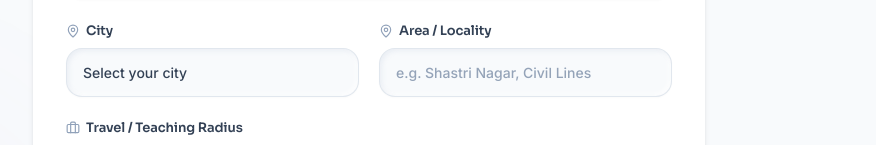
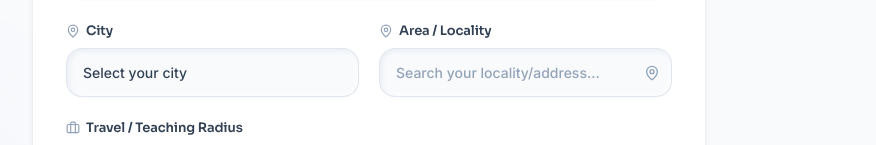
Before and after one commit to sharmaharshit1661-web/Cograd-Pathshala, a React (Vite) app in the folder frontend/: page /register/teacher in a window 1280 px wide. Shown: the part 546-691 px from the top of the page, without its empty margins (271-1147 px from the left). Built offline with nearby package versions, Linux system fonts and the light colour scheme.

Commit message:
feat: integrate OpenStreetMap geocoding for locality autocomplete in parent and teacher registration

```diff
--- /dev/null
+++ b/frontend/src/components/LocalityAutocomplete.jsx
@@ -0,0 +1,121 @@
+import { useState, useEffect, useRef } from 'react';
+import { MapPin, Loader2 } from 'lucide-react';
+
+export default function LocalityAutocomplete({ value, onChange, placeholder = "Search your locality/address..." }) {
+  const [query, setQuery] = useState(value || '');
+  const [suggestions, setSuggestions] = useState([]);
+  const [loading, setLoading] = useState(false);
+  const [showDropdown, setShowDropdown] = useState(false);
+  const dropdownRef = useRef(null);
+
+  // Sync state if value prop changes
+  useEffect(() => {
+    if (value !== undefined) {
+      setQuery(value);
+    }
+  }, [value]);
+
+  // Close dropdown on click outside
+  useEffect(() => {
+    function handleClickOutside(event) {
+      if (dropdownRef.current && !dropdownRef.current.contains(event.target)) {
+        setShowDropdown(false);
+      }
+    }
+    document.addEventListener("mousedown", handleClickOutside);
+    return () => document.removeEventListener("mousedown", handleClickOutside);
+  }, []);
+
+  // Fetch suggestions with a debounce when query changes
+  useEffect(() => {
+    if (query.trim().length < 3 || query === value) {
+      setSuggestions([]);
+      return;
+    }
+
+    const timer = setTimeout(async () => {
+      setLoading(true);
+      try {
+        const res = await fetch(
+          `https://nominatim.openstreetmap.org/search?format=json&q=${encodeURIComponent(query)}&countrycodes=in&addressdetails=1&limit=5`
+        );
+        const data = await res.json();
+        setSuggestions(data);
+      } catch (err) {
+        console.error("OSM Geocoding error:", err);
+      } finally {
+        setLoading(false);
+      }
+    }, 450); // 450ms debounce
+
+    return () => clearTimeout(timer);
+  }, [query, value]);
+
+  const handleSelect = (item) => {
+    const displayName = item.display_name;
+    setQuery(displayName);
+    setShowDropdown(false);
+
+    const address = item.address || {};
+    const parsedLocation = {
+      display_name: displayName,
+      locality: address.suburb || address.neighbourhood || address.road || address.village || address.subdistrict || '',
+      city: address.city || address.town || address.state_district || address.county || '',
+      state: address.state || '',
+      pincode: address.postcode || '',
+      latitude: item.lat,
+      longitude: item.lon,
+    };
+
+    onChange(parsedLocation);
+  };
+
+  return (
+    <div className="relative w-full" ref={dropdownRef}>
+      <div className="relative">
+        <input
+          type="text"
+          value={query}
+          onChange={(e) => {
+            setQuery(e.target.value);
+            setShowDropdown(true);
+          }}
+          onFocus={() => setShowDropdown(true)}
+          placeholder={placeholder}
+          className="form-input pr-10"
+        />
+        <div className="absolute right-3 top-1/2 -translate-y-1/2 flex items-center gap-1.5">
+          {loading ? (
+            <Loader2 className="w-4 h-4 animate-spin text-slate-400" />
+          ) : (
+            <MapPin className="w-4 h-4 text-slate-400" />
+          )}
+        </div>
+      </div>
+
+      {showDropdown && suggestions.length > 0 && (
+        <ul className="absolute z-50 w-full mt-1 bg-white border border-slate-200 rounded-xl shadow-lg max-h-60 overflow-y-auto divide-y divide-slate-100 p-0 text-left">
+          {suggestions.map((item) => (
+            <li key={item.place_id}>
+              <button
+                type="button"
+                onClick={() => handleSelect(item)}
+                className="w-full px-4 py-3 text-left hover:bg-slate-50 flex items-start gap-2.5 transition-colors cursor-pointer border-0 bg-transparent text-sm text-slate-700"
+              >
+                <MapPin className="w-4 h-4 text-blue-500 shrink-0 mt-0.5" />
+                <div>
+                  <div className="font-semibold text-slate-800">
+                    {item.address.suburb || item.address.neighbourhood || item.address.road || item.address.village || item.address.city || "Unknown Locality"}
+                  </div>
+                  <div className="text-xs text-slate-400 mt-0.5 leading-normal">
+                    {item.display_name}
+                  </div>
+                </div>
+              </button>
+            </li>
+          ))}
+        </ul>
+      )}
+    </div>
+  );
+}
--- a/frontend/src/pages/RegisterParent.jsx
+++ b/frontend/src/pages/RegisterParent.jsx
@@ -8,6 +8,7 @@ import {
 } from 'lucide-react';
 import { getDiagnosticQuestions } from '../utils/mockDb';
 import { api } from '../utils/api';
+import LocalityAutocomplete from '../components/LocalityAutocomplete';
 
 const CLASSES = [
   'Class 1', 'Class 2', 'Class 3', 'Class 4', 'Class 5',
@@ -1010,14 +1011,27 @@ const RegisterParent = () => {
                   {/* Area / Locality — optional */}
                   <div className="text-left">
                     <label className="form-label"><MapPin className="w-3.5 h-3.5 text-slate-400 mr-1.5" />Area / Locality</label>
-                    <input
-                      type="text"
-                      name="locality"
+                    <LocalityAutocomplete
                       value={childForm.locality}
-                      onChange={handleChildChange}
-                      className="form-input"
-                      placeholder="e.g. Civil Lines, Sadar, Shastri Nagar"
-                      maxLength={100}
+                      onChange={(location) => {
+                        setChildForm(prev => {
+                          const updated = {
+                            ...prev,
+                            locality: location.locality || location.display_name,
+                          };
+                          if (location.city) {
+                            const matchedCity = CITIES.find(c => c.toLowerCase() === location.city.toLowerCase());
+                            if (matchedCity) {
+                              updated.city = matchedCity;
+                              setCityError('');
+                            } else {
+                              updated.city = 'Other';
+                            }
+                          }
+                          return updated;
+                        });
+                        setCityTouched(true);
+                      }}
                     />
                     <p className="text-[9px] text-slate-400 font-medium mt-1">Helps us match you with a teacher nearby</p>
                   </div>
--- a/frontend/src/pages/RegisterTeacher.jsx
+++ b/frontend/src/pages/RegisterTeacher.jsx
@@ -6,7 +6,7 @@ import {
   BookOpen, Calendar, X, Upload, FileText, Trash2, AlertCircle,
   MapPin, Briefcase, FileUp, Sparkles, ShieldCheck, ArrowRight
 } from 'lucide-react';
-
+import LocalityAutocomplete from '../components/LocalityAutocomplete';
 const SUBJECTS = [
   'Mathematics', 'Science', 'English', 'Hindi', 'Physics', 'Chemistry', 'Biology',
   'History', 'Geography', 'Computer Science', 'Economics', 'Accountancy', 'Business Studies',
@@ -478,14 +478,24 @@ const RegisterTeacher = () => {
                     <label className="form-label">
                       <MapPin className="w-3.5 h-3.5 text-slate-400 mr-1.5 inline" />Area / Locality
                     </label>
-                    <input
-                      type="text"
-                      name="locality"
-                      required
+                    <LocalityAutocomplete
                       value={form.locality}
-                      onChange={handleChange}
-                      placeholder="e.g. Shastri Nagar, Civil Lines"
-                      className={`form-input ${errors.locality ? 'border-red-400' : ''}`}
+                      onChange={(location) => {
+                        setForm(prev => {
+                          const updated = {
+                            ...prev,
+                            locality: location.locality || location.display_name,
+                          };
+                          if (location.city) {
+                            const matchedCity = INDIAN_CITIES.find(c => c.toLowerCase() === location.city.toLowerCase());
+                            if (matchedCity) {
+                              updated.city = matchedCity;
+                            }
+                          }
+                          return updated;
+                        });
+                        setErrors(prev => ({ ...prev, locality: '', city: '' }));
+                      }}
                     />
                     {errors.locality && <p className="text-[10px] text-red-500 font-semibold mt-1">{errors.locality}</p>}
                   </div>
```
